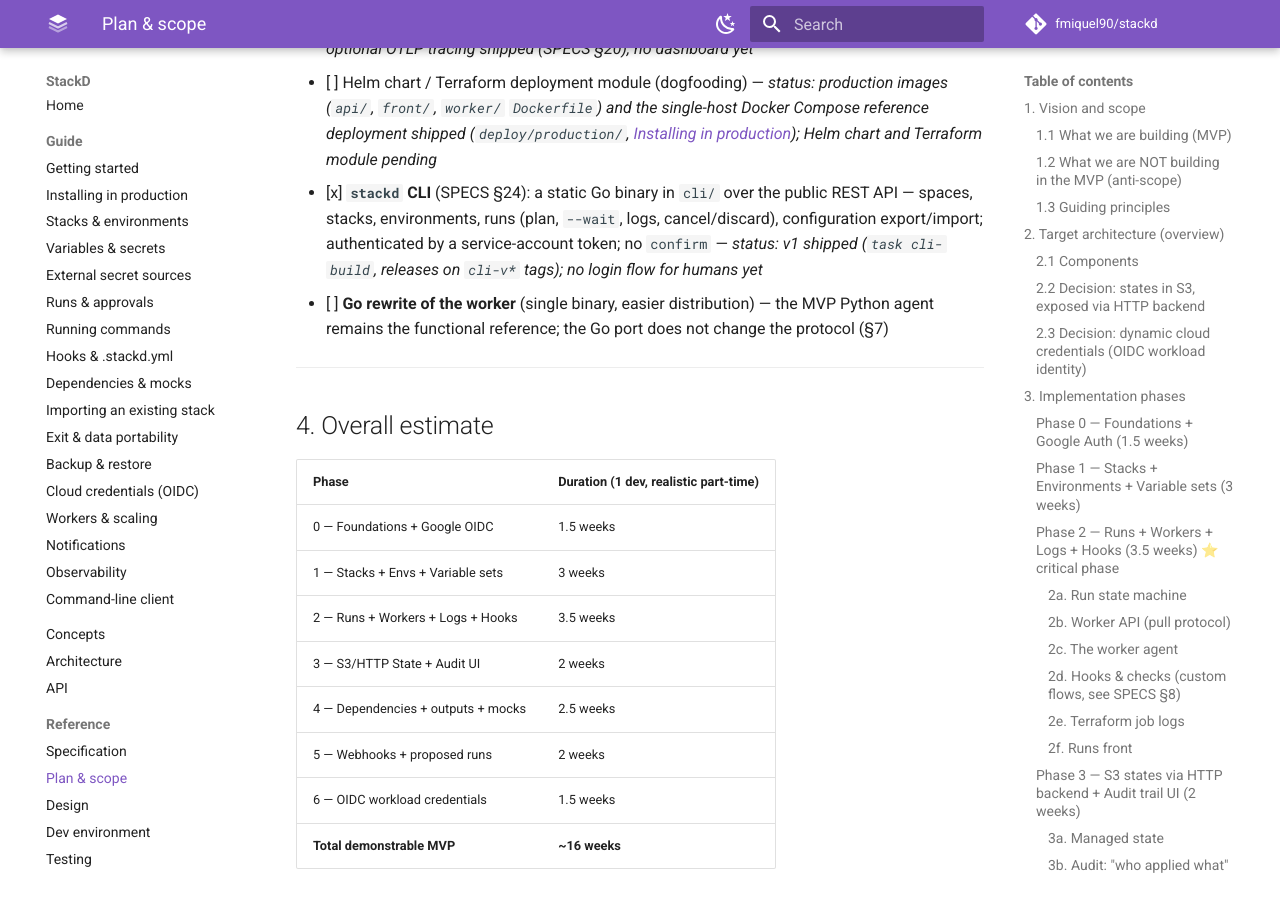
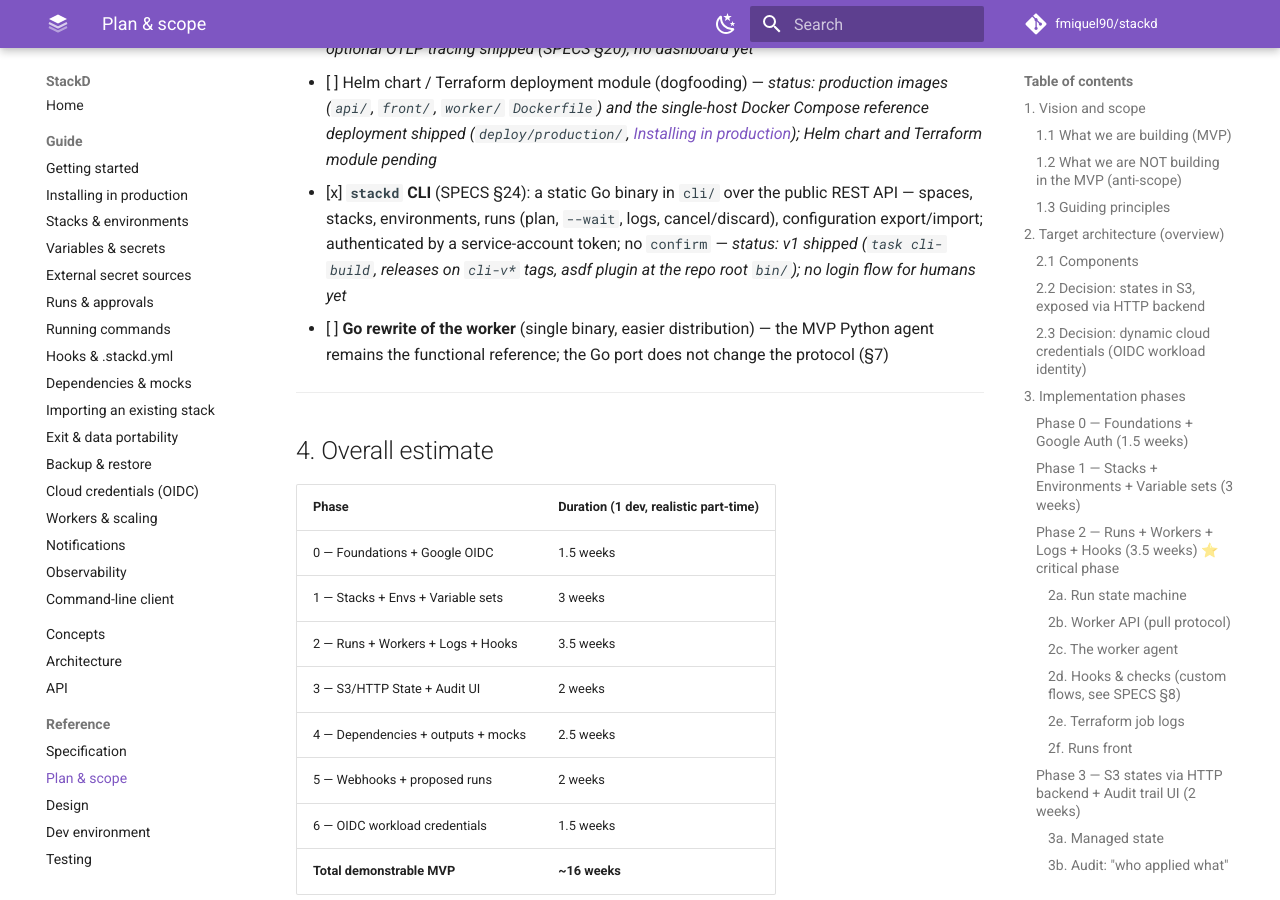
Before and after one commit to fmiquel90/stackd, an MkDocs documentation site: the page built from docs/PLAN.md, in a window 1280 px wide and 900 px high, scrolled down 10878 px. Built offline with MkDocs 1.6.1 and Material for MkDocs 9.7.7, drawn with Linux system fonts in a browser that asks for light colours; comment, search, counter and statistics services are not loaded.

Commit message:
feat(cli): add an asdf plugin for the stackd CLI
The repository root bin/ is an asdf (and mise) plugin: list-all and
latest-stable from cli-v* tags, download with mandatory SHA256SUMS
verification, install. Supports private repos (GITHUB_API_TOKEN), forks
and mirrors. Tested end to end against a fake local release
(scripts/test-asdf-plugin.sh, CI job asdf-plugin). The CLI build output
moves to cli/dist/.

Co-Authored-By: Claude Opus 5.5 <noreply@anthropic.com>
Claude-Session: https://claude.ai/code/session_01B2P1b82H6xw6nCpjF9gWfd

```diff
--- a/docs/PLAN.md
+++ b/docs/PLAN.md
@@ -271,7 +271,7 @@ The platform becomes an **OIDC issuer** (the same mechanism as GitHub Actions OI
 - [x] **Configuration export / import** per space (SPECS §22): a portable `stackd.config` JSON document by names, never a secret; merge import (never deletes), dry run, audited — *status: API + UI (Settings → Space configuration: export download, import with dry-run report then apply)*. Backup & restore guide (`docs/guide/backup-restore.md`)
 - [ ] Platform observability (Prometheus, OTel, Datadog dashboard) — *status: `/metrics` and optional OTLP tracing shipped (SPECS §20); no dashboard yet*
 - [ ] Helm chart / Terraform deployment module (dogfooding) — *status: production images (`api/`, `front/`, `worker/` `Dockerfile`) and the single-host Docker Compose reference deployment shipped (`deploy/production/`, [Installing in production](guide/installing.md)); Helm chart and Terraform module pending*
-- [x] **`stackd` CLI** (SPECS §24): a static Go binary in `cli/` over the public REST API — spaces, stacks, environments, runs (plan, `--wait`, logs, cancel/discard), configuration export/import; authenticated by a service-account token; no `confirm` — *status: v1 shipped (`task cli-build`, releases on `cli-v*` tags); no login flow for humans yet*
+- [x] **`stackd` CLI** (SPECS §24): a static Go binary in `cli/` over the public REST API — spaces, stacks, environments, runs (plan, `--wait`, logs, cancel/discard), configuration export/import; authenticated by a service-account token; no `confirm` — *status: v1 shipped (`task cli-build`, releases on `cli-v*` tags, asdf plugin at the repo root `bin/`); no login flow for humans yet*
 - [ ] **Go rewrite of the worker** (single binary, easier distribution) — the MVP Python agent remains the functional reference; the Go port does not change the protocol (§7)
 
 ---
```
Also changed, not shown: CLAUDE.md (+1 -0 lines), Taskfile.yml (+6 -2 lines), cli/README.md (+5 -1 lines), 10 other files.
